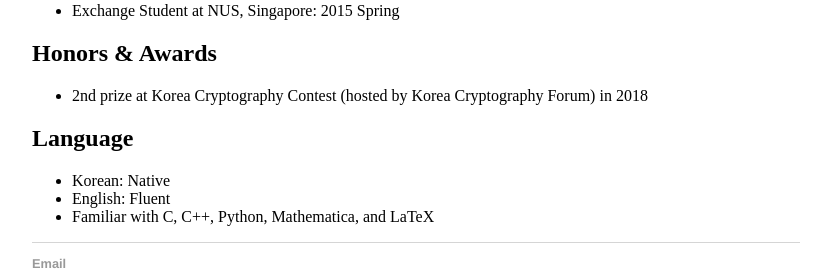
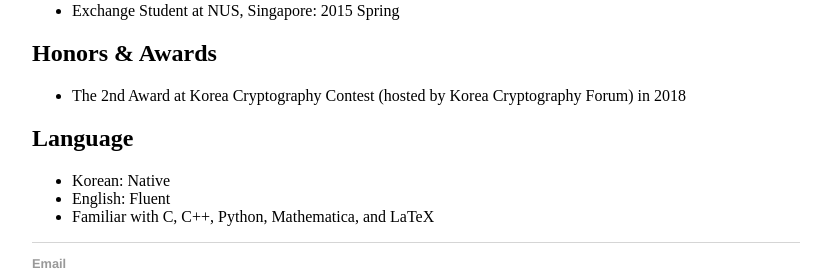
Before and after one commit to sgk1m/sgk1m.github.io, a Jekyll site: the page built from cv.html, in a window 1280 px wide. Shown: the part 643-922 px from the top of the page, without its empty margins (224-1055 px from the left). Built offline with Jekyll 4.4.1, drawn with Linux system fonts in a browser that asks for light colours.

Commit message:
Update cv.html

```diff
--- a/cv.html
+++ b/cv.html
@@ -41,7 +41,7 @@ title: CV - Seongkwang Kim
 	</ul>
 	<h2>Honors & Awards</h2>
 	<ul>
-		<li>2nd prize at Korea Cryptography Contest (hosted by Korea Cryptography Forum) in 2018</li>
+		<li>The 2nd Award at Korea Cryptography Contest (hosted by Korea Cryptography Forum) in 2018</li>
 	</ul>
 	<h2>Language</h2>
 	<ul>
```
